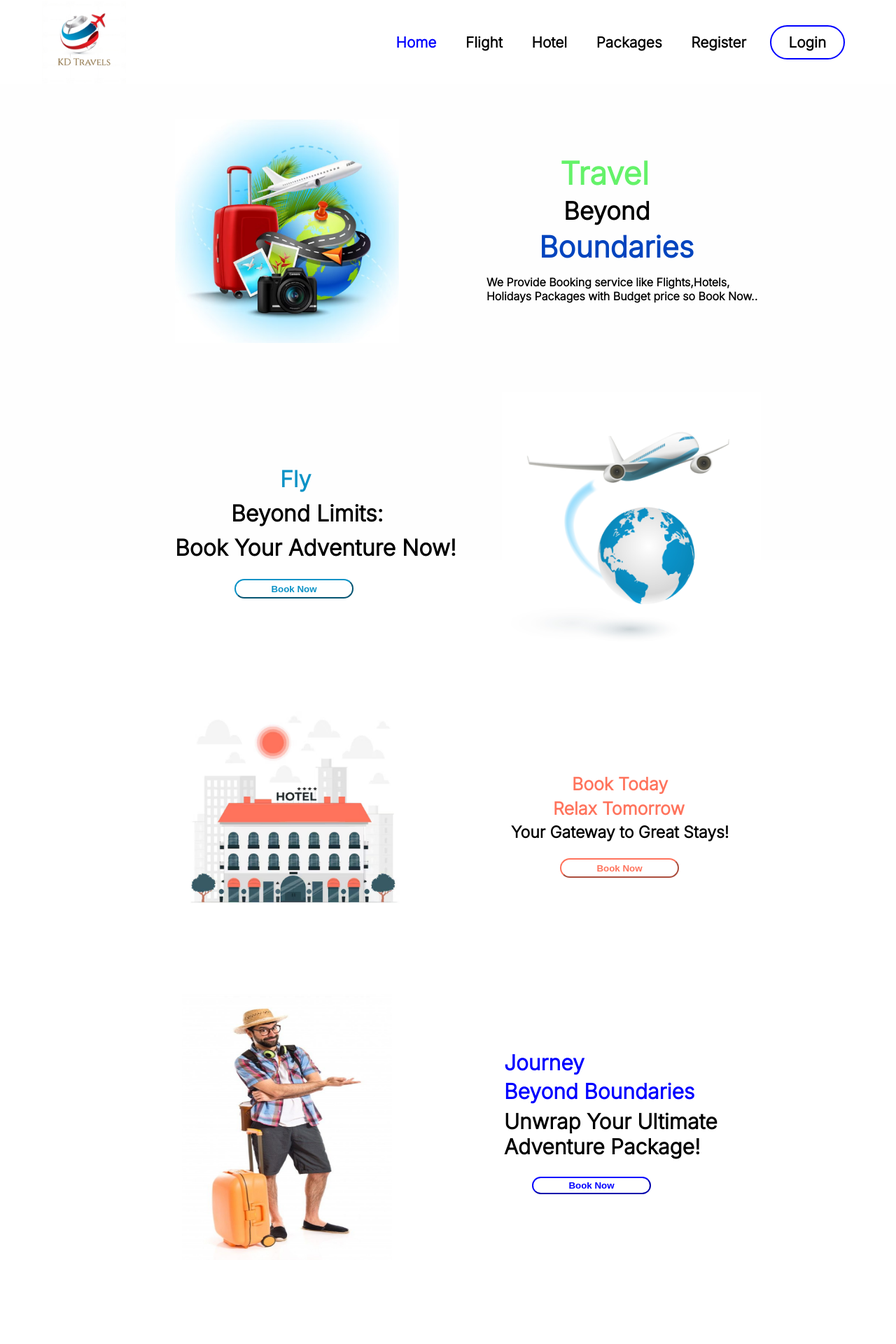
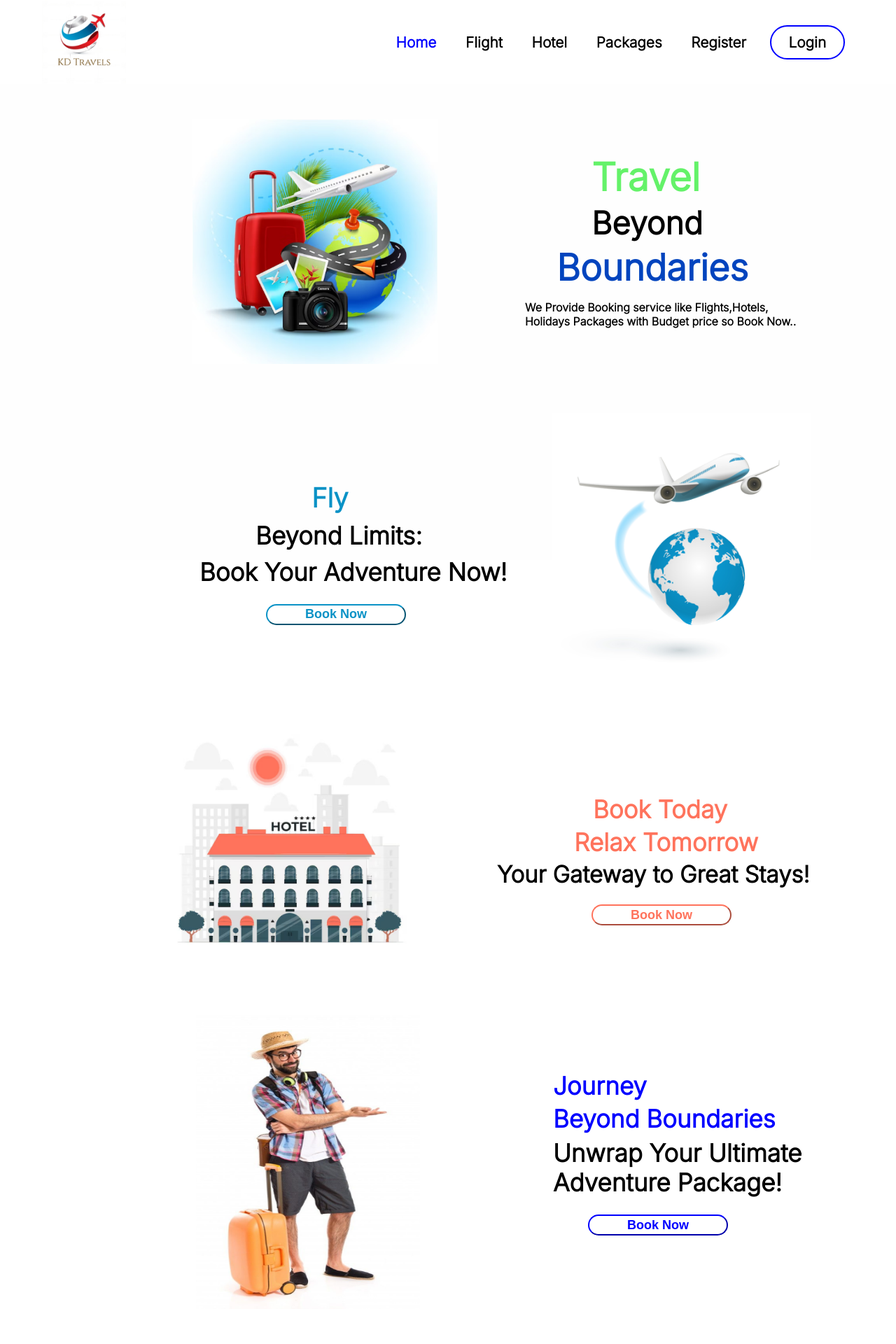
Before and after one commit to Dhruvil234/KD-Fronted, a React (Vite) app: page / in a window 1280 px wide. Shown: the top 1920 px of the page at 70% size. Built offline with nearby package versions, Linux system fonts and the light colour scheme; a web font is replaced by a local one.

Commit message:
Change in Home Page Design

```diff
--- a/src/components/Navbar.css
+++ b/src/components/Navbar.css
@@ -431,26 +431,26 @@ p{
     color:white;
     border-color:blue;
 }
-/* line no 193 to  Home Page css */
+/* line no 434 to 635 Home Page css */
 .parentdiv{
     width:1340px;
     height:800px;
     margin-bottom:1000px;
 }
 .travel{
-    width: 900px;
+    width: 1000px;
     display: flex;
     margin-top:50px;
-    margin-left:250px;
+    margin-left:275px;
     margin-bottom: 70px;
 }
 .travelimagediv{
-    width:320px;
-    height:320px;
+    width:350px;
+    height:350px;
 }
 .Travelimage{
-    width:320px;
-    height:320px;
+    width:350px;
+    height:350px;
     display:flex;
 }
 .travelinfo{
@@ -459,21 +459,21 @@ p{
 .travelinfotage1{
     color:#64F269;
     font-weight: bold;
-    margin-left:150px;
+    margin-left:140px;
     margin-top:50px;
     margin-bottom:3px;
-    font-size:45px;
+    font-size:55px;
 }
 .travelinfotage2{
-    margin-left:155px;
+    margin-left:140px;
     margin-top:5px;
-    font-size:35px;
+    font-size:45px;
     margin-bottom:3px;
 }
 .travelinfotage3{
     color:#0244BE;
-    font-size:42px;
-    margin-left:120px;
+    font-size:52px;
+    margin-left:90px;
     margin-top:5px;
     margin-bottom:3px;
 }
@@ -483,7 +483,7 @@ p{
     width: 900px;
     height: 370px;
     display: flex;
-    margin-left: 220px;
+    margin-left: 265px;
     margin-bottom: 70px;
 }
 .flightimage {
@@ -495,26 +495,29 @@ p{
     flex-direction: column;
     justify-content: center;
     align-items: flex-start;
-    margin-left:30px;
+    margin-left:20px;
 
 }
 .flightinfotag1{
     color:#0A92C6;
-    margin-left:150px;
+    margin-left:160px;
     margin-bottom:5px;
+    font-size:38px;
 }
 .flightinfotag2{
     margin-left:80px;
     margin-top:5px;
     margin-bottom:5px;
+    font-size:35px;
 }
 .flightinfotag3{
     margin-top:5px;
     margin-bottom:5px;
+    font-size:35px;
 }
 .bookbtnflight {
-    width: 170px;
-    height: 28px;
+    width: 200px;
+    height: 30px;
     border-radius: 15px;
     margin-top: 20px;
     border-color: #0A92C6;
@@ -522,17 +525,18 @@ p{
     background-color: transparent;
     cursor: pointer;
     font-weight: bold;
-    margin-left:85px;
+    font-size:18px;
+    margin-left:95px;
 }
 .bookbtnflight:hover {
     color: white;
     background-color: #0A92C6;
 }
 .hotel {
-    width: 900px;
+    width: 1000px;
     height:350px;
     display: flex;
-    margin-left: 260px;
+    margin-left: 240px;
     margin-bottom: 70px;
 }
 .hotelimagediv{
@@ -540,94 +544,96 @@ p{
     height:350px;
 }
 .hotelimage {
-    width: 320px;
-    height: 320px;
+    width: 350px;
+    height: 350px;
 }
 .hotelinfo{
     margin-top:100px;
 }
 .hotelinfotag1{
     color:#FF735C;
-    margin-left:207px;
-    font-size:25px;
+    margin-left:257px;
+    font-size:35px;
     margin-top:5px;
     margin-bottom:3px;
 }
 .hotelinfotag2{
     color:#FF735C;
-    font-size:25px;
+    font-size:35px;
     margin-top:5px;
-    margin-left:180px;
+    margin-left:230px;
     margin-bottom:3px;
 }
 .hotelinfotag3{
-    font-size:23px;
+    font-size:33px;
     margin-top:5px;
     font-weight:bold;
     margin-left:120px;
     margin-bottom:3px;
 }
 .bookbtnhotel{
-    width:170px;
-    height:28px;
+    width:200px;
+    height:30px;
     border-radius:15px;
     margin-top:20px;
-    margin-left:190px;
+    margin-left:255px;
     border-color:#FF735C;
     color:#FF735C;
     background-color:transparent;
     cursor:pointer;
     font-weight:bold;
+    font-size:18px;
 }
 .bookbtnhotel:hover{
     color:white;
     background-color:#FF735C;
 }
 .holiday{
-    width: 900px;
+    width: 1000px;
     display: flex;
-    margin-left:260px;
+    margin-left:280px;
     margin-bottom:120px;
 }
 .holidayimagediv{
-    width:300px;
-    height:380px;
+    width:330px;
+    height:410px;
 }
 .holidayimage{
-    width:300px;
-    height:380px;
+    width:320px;
+    height:420px;
 }
 .holidayinfo{
     margin-top:50px;
-    margin-left:160px;
+    margin-left:180px;
 }
 .holidayinfotag1{
-    font-size:30px;
+    font-size:35px;
     color:blue;
     margin-bottom:5px;
 }
 .holidayinfotag2{
-    font-size:30px;
+    font-size:35px;
     margin-bottom:5px;
     margin-top:5px;
     color:blue;
 }
 .holidayinfotag3{
-    font-size:30px;
+    font-size:35px;
     margin-bottom:5px;
     margin-top:7px;
 }
 .bookbtnholiday{
-    width:170px;
-    height:25px;
+    width:200px;
+    height:30px;
     color:blue;
     border-color:blue;
     background-color:transparent;
     cursor:pointer;
     margin-top:20px;
-    margin-left:40px;
+    margin-left:50px;
     border-radius:20px;
     font-weight:bold;
+    font-size:18px;
 }
 .bookbtnholiday:hover{
     color:white;
```
